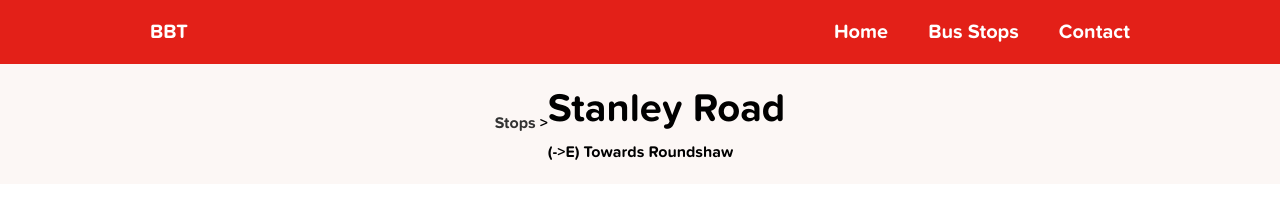
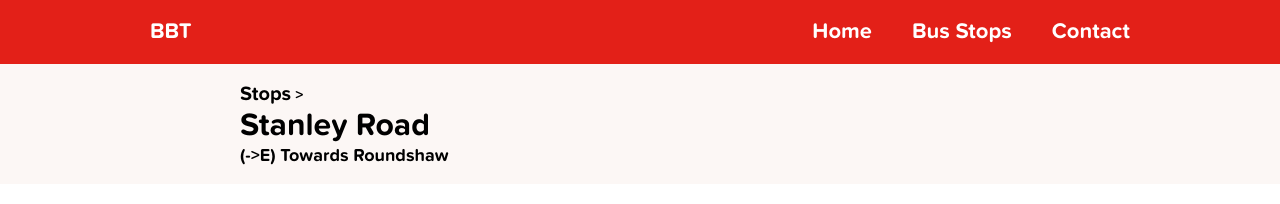
Before and after one commit to GooseGoesQuack/better-bus-times, a plain HTML site: page stops/490012554E.html in a window 1280 px wide. Drawn offline with Linux system fonts and the light colour scheme.

Commit message:
Finish menu

```diff
--- a/css/style.css
+++ b/css/style.css
@@ -7,10 +7,6 @@
     box-sizing: border-box;
     padding: 0;
     margin: 0;
-}
-
-main {
-    display: flex;
 }
 
 body {
@@ -55,7 +51,7 @@ img {
     color: #fff;
     text-align: center;
     padding: 10px;
-    font-size: 20px;
+    font-size: 22px;
     margin: 0 10px;
 }
 
@@ -89,17 +85,34 @@ img {
     font-weight: 300;
 }
 
+.menu .flex {
+    flex-direction: column;
+    align-items: flex-start;
+    justify-content: flex;
+}
+
 .menu-container {
-    max-width: 1100px;
+    max-width: 800px;
     margin: 0 auto;
     overflow: auto;
-    padding: 0 40px;
 }
 
 .menu-container a {
-    color: #333;
+    font-size: 20px;
+    color: #000;
 }
 
-.menu-container h1 {
-    font-size: 40px;
+.menu-container h1{
+    font-size: 32px;
+    margin: 0;
 }
+
+.menu-container p {
+    font-size: 18px;
+    margin: 0;
+}
+
+#menu-nav {
+    margin-top: 20px;
+    margin-bottom: 0px;
+}
```
